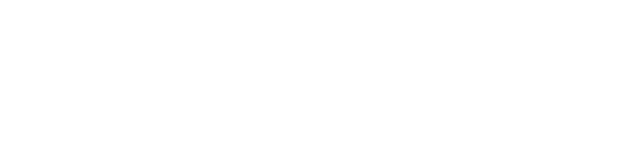
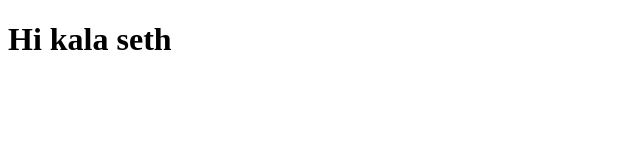
Before and after one commit to milind005/gitNewTest, a plain HTML site: page index.html in a window 1280 px wide. Shown: the whole page, without its empty margins (0-640 px from the left). Drawn offline with Linux system fonts and the light colour scheme.

Commit message:
Update index.html

```diff
--- a/index.html
+++ b/index.html
@@ -9,7 +9,7 @@
 </head>
 
 <body>
-
+<h1>Hi kala seth</h1>
 </body>
 
 </html>
```
